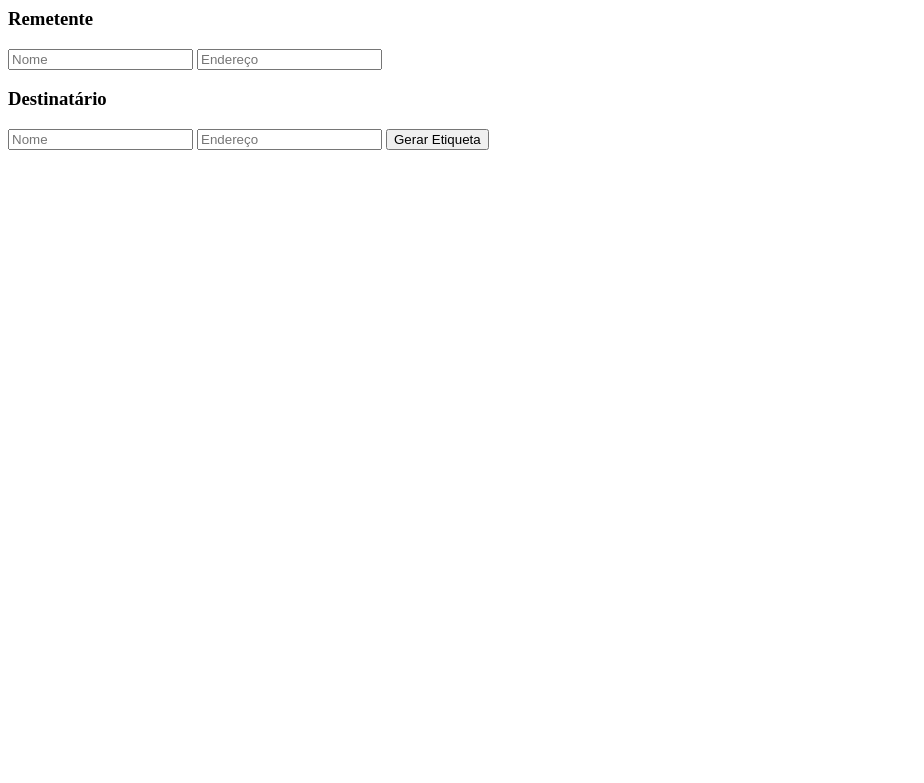
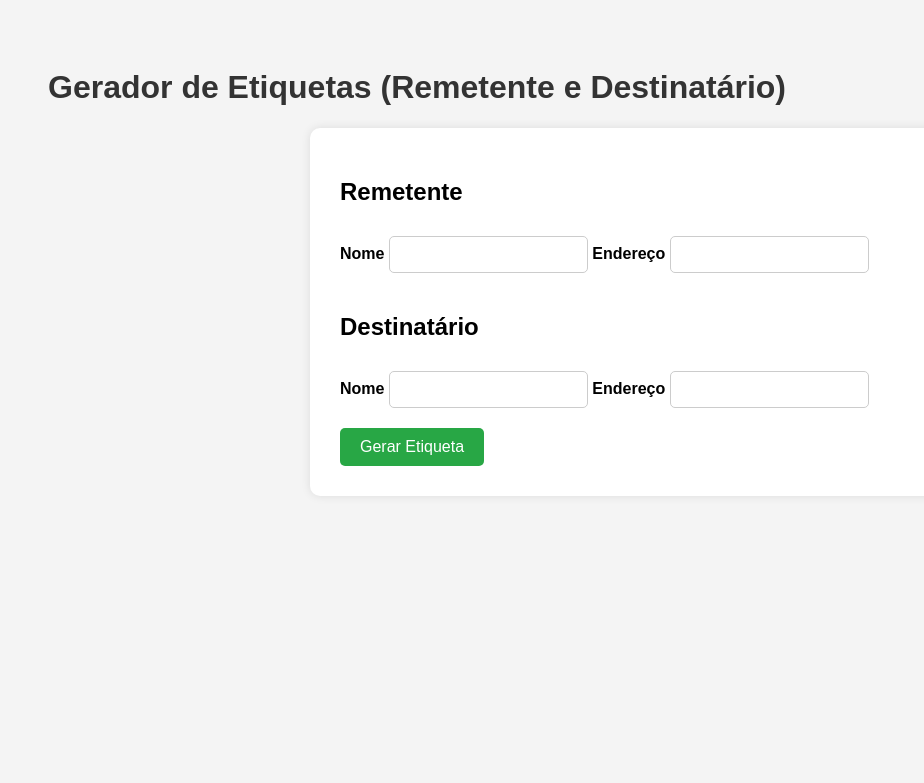
Before and after one commit to Lucastiru/nova-etiqueta, a Python web app: template templates/form.html in a window 1280 px wide. Shown: the top 783 px of the page, without its empty margins (0-924 px from the left). Run offline with Jinja, Linux system fonts and the light colour scheme; the template is opened without the code that fills it, so the values that code supplies are empty.

Commit message:
Update form.html

```diff
--- a/templates/form.html
+++ b/templates/form.html
@@ -1,11 +1,66 @@
-<form method="post">
-  <h3>Remetente</h3>
-  <input type="text" name="remetente_nome" placeholder="Nome" required>
-  <input type="text" name="remetente_endereco" placeholder="Endereço" required>
+<!DOCTYPE html>
+<html lang="pt-br">
+<head>
+    <meta charset="UTF-8">
+    <title>Gerador de Etiquetas</title>
+    <style>
+        body {
+            font-family: Arial, sans-serif;
+            background-color: #f4f4f4;
+            padding: 40px;
+        }
+        h1 {
+            color: #333;
+        }
+        form {
+            background-color: white;
+            padding: 30px;
+            border-radius: 10px;
+            box-shadow: 0px 0px 10px rgba(0,0,0,0.1);
+            max-width: 600px;
+            margin: auto;
+        }
+        label {
+            font-weight: bold;
+        }
+        input {
+            width: 100%%;
+            padding: 10px;
+            margin: 10px 0 20px 0;
+            border-radius: 5px;
+            border: 1px solid #ccc;
+        }
+        button {
+            background-color: #28a745;
+            color: white;
+            padding: 10px 20px;
+            border: none;
+            border-radius: 5px;
+            font-size: 16px;
+        }
+        button:hover {
+            background-color: #218838;
+        }
+    </style>
+</head>
+<body>
+    <h1>Gerador de Etiquetas (Remetente e Destinatário)</h1>
+    <form action="/gerar" method="post">
+        <h2>Remetente</h2>
+        <label for="remetente_nome">Nome</label>
+        <input type="text" name="remetente_nome" required>
 
-  <h3>Destinatário</h3>
-  <input type="text" name="destinatario_nome" placeholder="Nome" required>
-  <input type="text" name="destinatario_endereco" placeholder="Endereço" required>
+        <label for="remetente_endereco">Endereço</label>
+        <input type="text" name="remetente_endereco" required>
 
-  <button type="submit">Gerar Etiqueta</button>
-</form>
+        <h2>Destinatário</h2>
+        <label for="destinatario_nome">Nome</label>
+        <input type="text" name="destinatario_nome" required>
+
+        <label for="destinatario_endereco">Endereço</label>
+        <input type="text" name="destinatario_endereco" required>
+
+        <button type="submit">Gerar Etiqueta</button>
+    </form>
+</body>
+</html>
```
